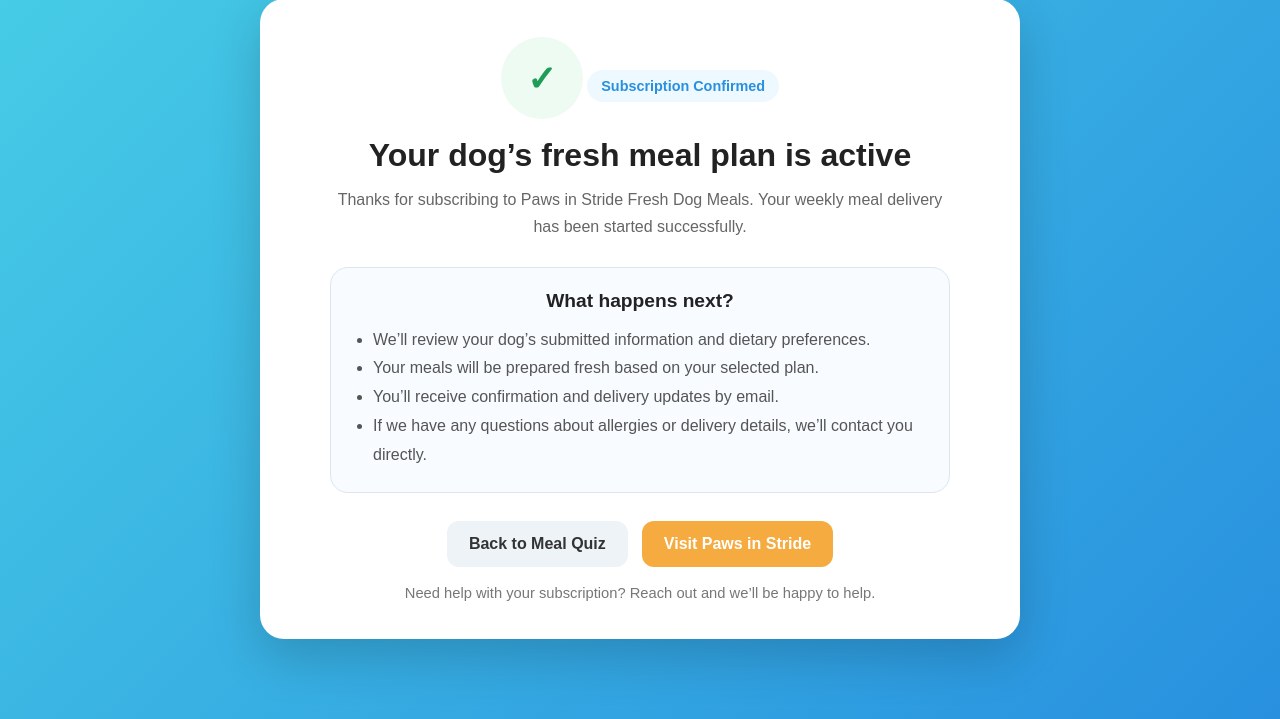
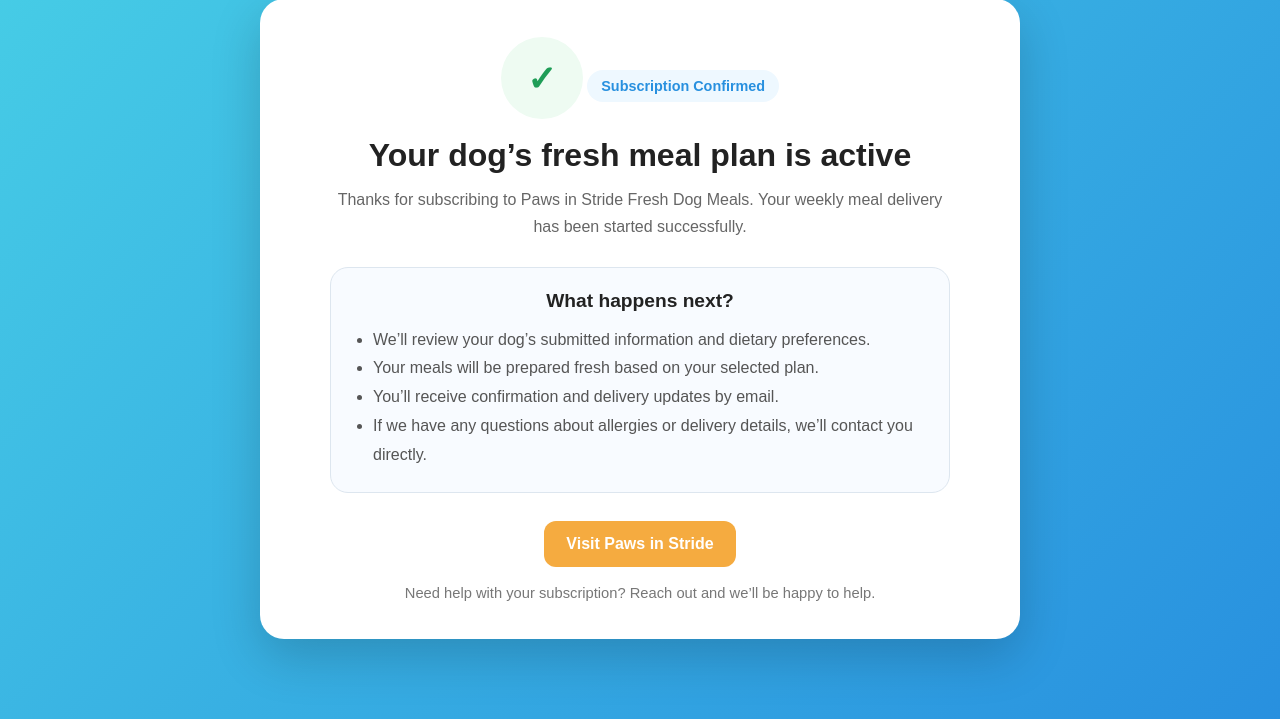
Before and after one commit to steppabot/pawsinstride, a Flask app: page /success in a window 1280 px wide. Shown: the part 81-800 px from the top of the page. Run offline with Flask 3, Linux system fonts and the light colour scheme.

Commit message:
Update success.html

```diff
--- a/templates/success.html
+++ b/templates/success.html
@@ -187,7 +187,6 @@
     </div>
 
     <div class="actions">
-      <a href="/" class="btn secondary">Back to Meal Quiz</a>
       <a href="https://pawsinstride.com" class="btn primary">Visit Paws in Stride</a>
     </div>
 
```
